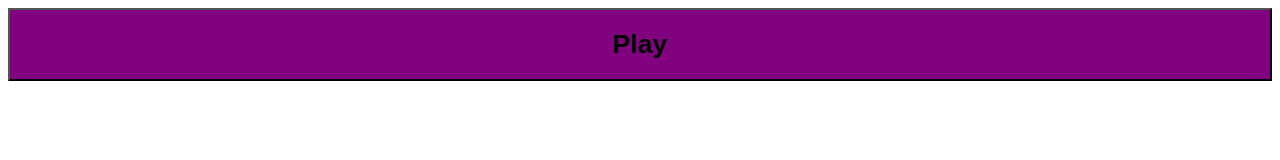
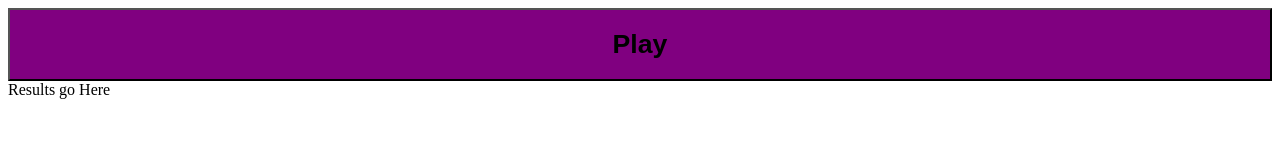
Before and after one commit to lorenzohill/RPS, a plain HTML site: page index.html in a window 1280 px wide. Drawn offline with Linux system fonts and the light colour scheme.

Commit message:
Edited HTML

```diff
--- a/index.html
+++ b/index.html
@@ -16,6 +16,7 @@
         <button style="width: 100%; height: auto; background-color: purple;" onclick="mainLoop()">
         <h1>Play</h1>
         </button>
+        <span>Results go Here</span>
         <!--[if lt IE 7]>
             <p class="browsehappy">You are using ;an <strong>outdated</strong> browser. Please <a href="#">upgrade your browser</a> to improve your experience.</p>
         <![endif]-->
```
